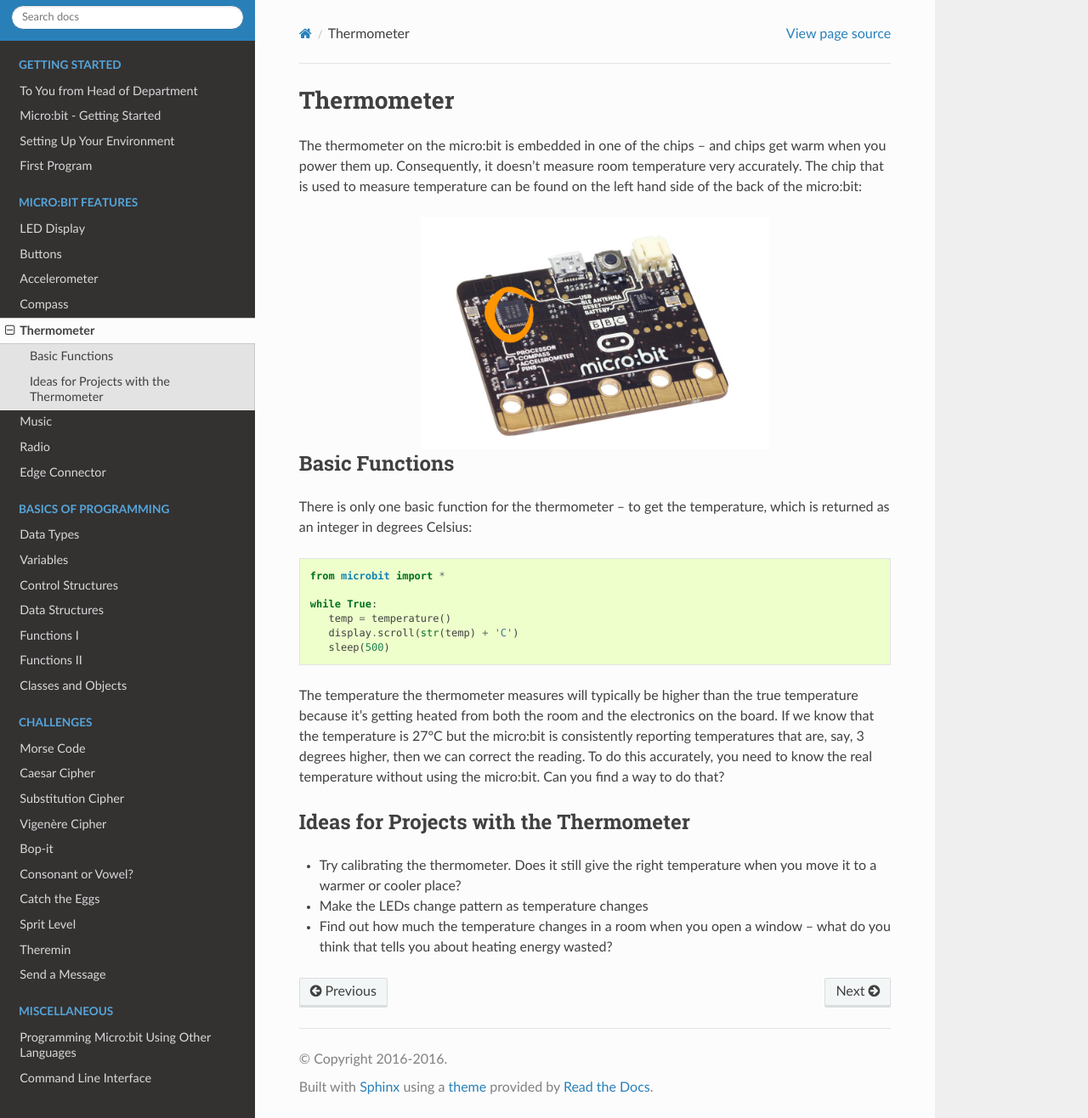
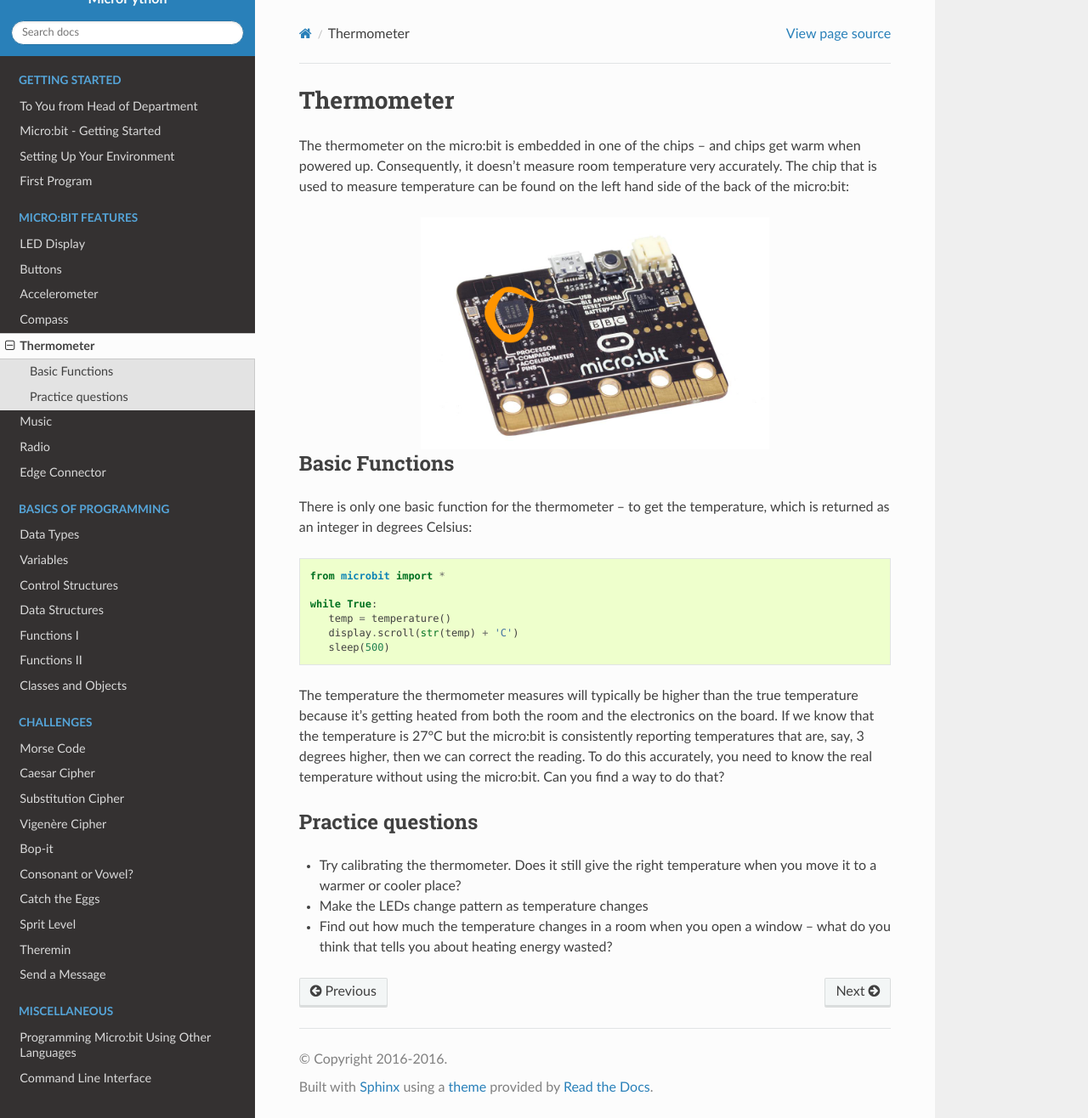
Before and after one commit to rharbird/microbit-challenges, a Sphinx documentation site: the page built from docs/source/tutorials/thermometer.rst, in a window 1280 px wide and 1316 px high. Shown: the whole window at 85% size. Built offline with Sphinx 7.4.7 and the Read the Docs theme 2.0.0, drawn with Linux system fonts in a browser that asks for light colours; some of the changed text lies outside the part shown.

Commit message:
Modify text

```diff
--- a/docs/source/tutorials/thermometer.rst
+++ b/docs/source/tutorials/thermometer.rst
@@ -3,7 +3,7 @@ Thermometer
 ***************
 .. py:module:: microbit
 
-The thermometer on the micro:bit is embedded in one of the chips – and chips get warm when you power them up. Consequently, it doesn’t measure room temperature very
+The thermometer on the micro:bit is embedded in one of the chips – and chips get warm when powered up. Consequently, it doesn’t measure room temperature very
 accurately. The chip that is used to measure temperature can be found on the left hand side of the back of the micro:bit:
 
 .. image:: assets/thermometer.png
@@ -26,8 +26,8 @@ The temperature the thermometer measures will typically be higher than the true
 If we know that the temperature is 27°C but the micro:bit is consistently reporting temperatures that are, say, 3 degrees higher, then we can correct the reading.
 To do this accurately, you need to know the real temperature without using the micro:bit. Can you find a way to do that?
 
-Ideas for Projects with the Thermometer
-=======================================
+Practice questions
+===================
 * Try calibrating the thermometer. Does it still give the right temperature when you move it to a warmer or cooler place?
 * Make the LEDs change pattern as temperature changes
 * Find out how much the temperature changes in a room when you open a window – what do you think that tells you about heating energy wasted?
```
